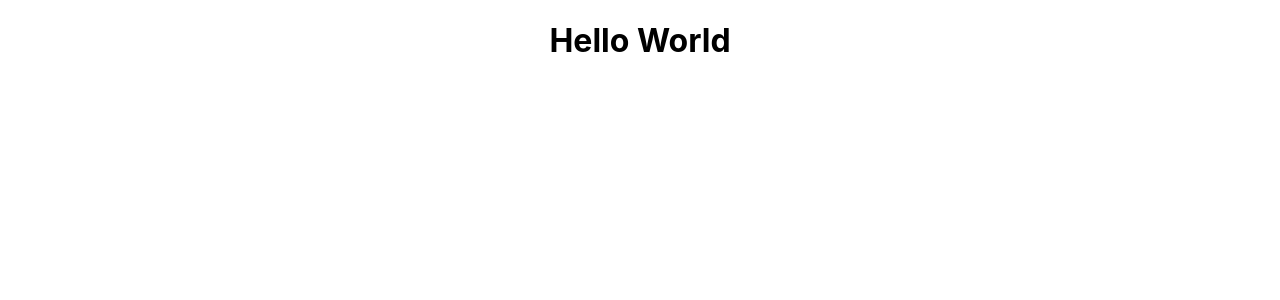
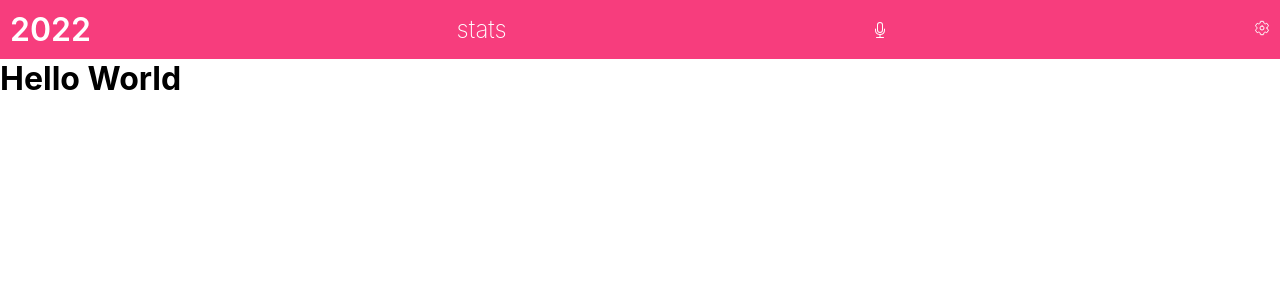
Before and after one commit to Thermiee/Anime-World, a React (Create React App) app: page / in a window 1280 px wide. Shown: the top 300 px of the page. Built offline with nearby package versions, Linux system fonts and the light colour scheme.

Commit message:
create navbar

```diff
--- a/package.json
+++ b/package.json
@@ -8,6 +8,7 @@
     "@testing-library/user-event": "^13.5.0",
     "react": "^18.0.0",
     "react-dom": "^18.0.0",
+    "react-icons": "^4.3.1",
     "react-scripts": "5.0.0",
     "web-vitals": "^2.1.4"
   },
@@ -34,8 +35,7 @@
       "last 1 firefox version",
       "last 1 safari version"
     ]
-  }
-  ,
+  },
   "devDependencies": {
     "@babel/core": "^7.17.8",
     "@babel/eslint-parser": "^7.17.0",
--- a/src/App.css
+++ b/src/App.css
@@ -1,39 +1,4 @@
-.App {
-  text-align: center;
+* {
+  margin: 0;
+  padding: 0;
 }
-
-.App-logo {
-  height: 40vmin;
-  pointer-events: none;
-}
-
-@media (prefers-reduced-motion: no-preference) {
-  .App-logo {
-    animation: App-logo-spin infinite 20s linear;
-  }
-}
-
-.App-header {
-  background-color: #282c34;
-  min-height: 100vh;
-  display: flex;
-  flex-direction: column;
-  align-items: center;
-  justify-content: center;
-  font-size: calc(10px + 2vmin);
-  color: white;
-}
-
-.App-link {
-  color: #61dafb;
-}
-
-@keyframes App-logo-spin {
-  from {
-    transform: rotate(0deg);
-  }
-
-  to {
-    transform: rotate(360deg);
-  }
-}
--- a/src/App.js
+++ b/src/App.js
@@ -1,8 +1,10 @@
 import './App.css';
+import Navbar from './navbar/Navbar';
 
 function App() {
   return (
     <div className="App">
+      <Navbar />
       <h1>Hello World</h1>
     </div>
   );
--- a/src/index.js
+++ b/src/index.js
@@ -1,13 +1,20 @@
-import React from 'react';
-import ReactDOM from 'react-dom';
+import { StrictMode } from 'react';
+import { createRoot } from 'react-dom/client';
 import './index.css';
 import App from './App';
 
-ReactDOM.render(
-  <React.StrictMode>
+// 👇️ IMPORTANT: use correct ID of your root element
+// this is the ID of the div in your index.html file
+const rootElement = document.getElementById('root');
+const root = createRoot(rootElement);
+
+// 👇️ if you use TypeScript, add non-null (!) assertion operator
+// const root = createRoot(rootElement!);
+
+root.render(
+  <StrictMode>
     <App />
-  </React.StrictMode>,
-  document.getElementById('root'),
+  </StrictMode>,
 );
 
 // If you want to start measuring performance in your app, pass a function
--- /dev/null
+++ b/src/navbar/Navbar.css
@@ -0,0 +1,34 @@
+.navbar {
+    display: flex;
+    align-items: center;
+    justify-content: space-between;
+    padding: 10px;
+    background-color: #f73d7d;
+    color: #fff;
+}
+
+.navbar h1 {
+    font-weight: 600;
+}
+
+.navbar h2 {
+    font-weight: 200;
+}
+
+.navbar-list {
+    display: flex;
+    list-style-type: none;
+    justify-content: space-between;
+}
+
+.navbar-list li{
+    display: flex;
+    list-style-type: none;
+    margin: 10px;
+    justify-content: space-between;
+}
+
+.navbar-left {
+    display: flex;
+    justify-content: space-between;
+}
--- /dev/null
+++ b/src/navbar/Navbar.js
@@ -0,0 +1,17 @@
+import React from 'react';
+import { BsMic } from 'react-icons/bs';
+import { IoSettingsOutline } from 'react-icons/io5';
+import './Navbar.css';
+
+const Navbar = () => (
+  <div className="navbar">
+    <h1>2022</h1>
+    <h2>stats</h2>
+    <BsMic />
+    <div>
+      <IoSettingsOutline />
+    </div>
+  </div>
+);
+
+export default Navbar;
```
Also changed, not shown: 2 other files (tests, documents, lock files or other folders).
